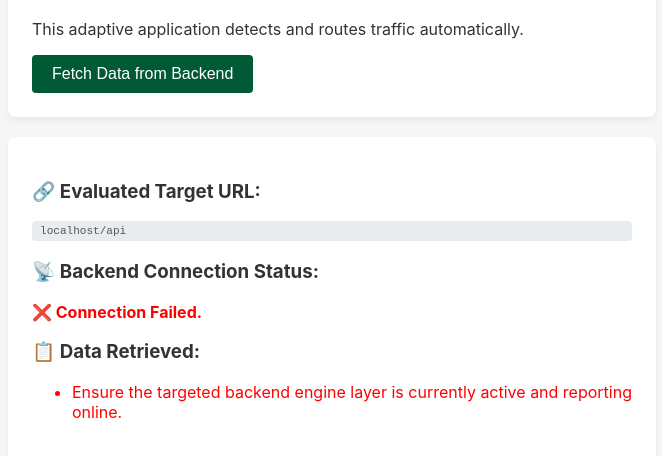
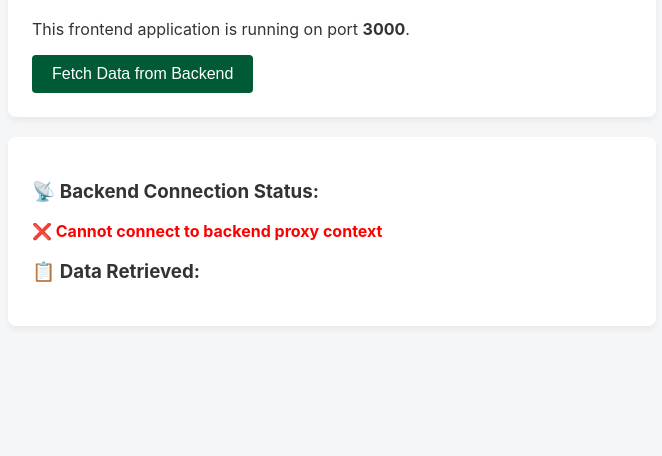
Before and after one commit to mandanakhademi/coder-multi-workspace-sandbox, a website: page frontend/index.html in a window 1280 px wide. Both pictures are taken after a click on the button "Fetch Data from Backend". Shown: the part 135-591 px from the top of the page, without its empty margins (40-702 px from the left). Drawn offline with Linux system fonts and the light colour scheme; no server answers.

Commit message:
Revise title and enhance data fetching logic
Updated the title and modified the content to reflect the current application status. Adjusted the script to use a proxy URL for fetching data.

```diff
--- a/frontend/index.html
+++ b/frontend/index.html
@@ -3,72 +3,50 @@
 <head>
     <meta charset="UTF-8">
     <meta name="viewport" content="width=device-width, initial-scale=1.0">
-    <title>GDS Coder Frontend - Hybrid Core</title>
+    <title>GDS Coder Frontend</title>
     <style>
         body { font-family: -apple-system, BlinkMacSystemFont, "Segoe UI", Roboto, sans-serif; padding: 40px; background: #f4f6f8; color: #333; }
         .card { background: white; padding: 24px; border-radius: 8px; box-shadow: 0 4px 6px rgba(0,0,0,0.05); max-width: 600px; margin-bottom: 20px; }
         .status-badge { background: #d4edda; color: #155724; padding: 6px 12px; border-radius: 20px; font-weight: bold; font-size: 0.9em; display: inline-block; }
         button { background: #005a36; color: white; border: none; padding: 10px 20px; border-radius: 4px; cursor: pointer; font-size: 1em; }
         button:hover { background: #004428; }
-        .url-display { font-family: monospace; background: #e9ecef; padding: 4px 8px; border-radius: 4px; font-size: 0.85em; color: #555; word-break: break-all; }
     </style>
 </head>
 <body>
 
     <div class="card">
         <h1>🌐 Coder UI Sandbox Workspace</h1>
-        <p>This adaptive application detects and routes traffic automatically.</p>
+        <p>This frontend application is running on port <strong>3000</strong>.</p>
         <button id="fetchBtn">Fetch Data from Backend</button>
     </div>
 
     <div class="card" id="apiResponseCard" style="display: none;">
-        <h3>🔗 Evaluated Target URL:</h3>
-        <p class="url-display" id="targetBackendUrl"></p>
-
         <h3>📡 Backend Connection Status:</h3>
         <p id="backendStatus"><span class="status-badge">Connecting...</span></p>
-
         <h3>📋 Data Retrieved:</h3>
         <ul id="dataList"></ul>
     </div>
 
-    <script>
-        const currentOrigin = window.location.origin;
-        const currentPath = window.location.pathname;
-
-        // === AUTOMATED ARCHITECTURE ROUTING DETECTOR ===
-        // If the current window path mentions approach-1 or doesn't match the approach-2 layout,
-        // fallback to Approach 1's relative local Vite proxy route.
-        const isApproach2 = currentPath.includes('sandbox-approach-2');
-
-        const BACKEND_URL = isApproach2
-            ? `${currentOrigin}/@mandanakhademi/sandbox-approach-2-backend-2.main/apps/backend`
-            : '/api'; // Falls back cleanly to Approach 1's internal container proxy bridge
+    <script type="module">
+        // Points natively to the internal container channel path
+        const PROXY_URL = '/api';
 
         document.getElementById('fetchBtn').addEventListener('click', async () => {
             const responseCard = document.getElementById('apiResponseCard');
-            const urlDisplayEl = document.getElementById('targetBackendUrl');
             const statusEl = document.getElementById('backendStatus');
             const listEl = document.getElementById('dataList');
 
             responseCard.style.display = 'block';
-            urlDisplayEl.textContent = BACKEND_URL === '/api' ? `${window.location.host}/api` : BACKEND_URL;
             listEl.innerHTML = '';
-
-            // Build endpoints based on target topology mapping
-            const rootTarget = isApproach2 ? `${BACKEND_URL}/` : `${BACKEND_URL}/`;
-            const dataTarget = isApproach2 ? `${BACKEND_URL}/api/data` : `${BACKEND_URL}/data`;
 
             try {
                 // 1. Fetch from root endpoint
-                const rootRes = await fetch(rootTarget);
-                if (!rootRes.ok) throw new Error(`HTTP error! status: ${rootRes.status}`);
+                const rootRes = await fetch(`${PROXY_URL}/`);
                 const rootData = await rootRes.json();
                 statusEl.innerHTML = `<span class="status-badge">${rootData.message}</span>`;
 
-                // 2. Fetch from task list data array
-                const dataRes = await fetch(dataTarget);
-                if (!dataRes.ok) throw new Error(`HTTP error! status: ${dataRes.status}`);
+                // 2. Fetch from data endpoint
+                const dataRes = await fetch(`${PROXY_URL}/api/data`);
                 const data = await dataRes.json();
 
                 data.items.forEach(item => {
@@ -77,11 +55,7 @@
                     listEl.appendChild(li);
                 });
             } catch (error) {
-                statusEl.innerHTML = `<span style="color: red; font-weight: bold;">❌ Connection Failed.</span>`;
-                const li = document.createElement('li');
-                li.style.color = 'red';
-                li.innerHTML = `Ensure the targeted backend engine layer is currently active and reporting online.`;
-                listEl.appendChild(li);
+                statusEl.innerHTML = `<span style="color: red; font-weight: bold;">❌ Cannot connect to backend proxy context</span>`;
                 console.error("Connection error:", error);
             }
         });
```
